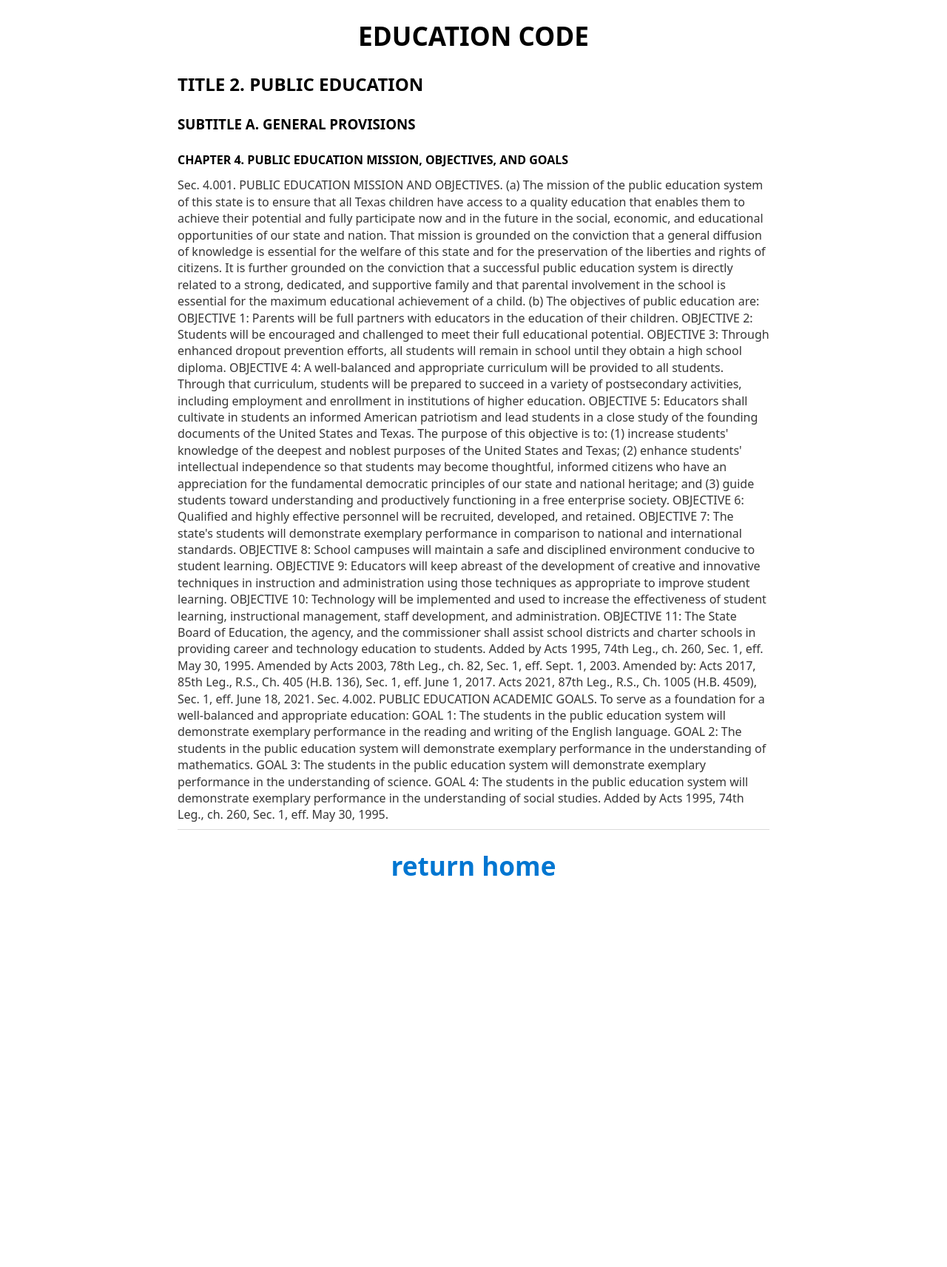
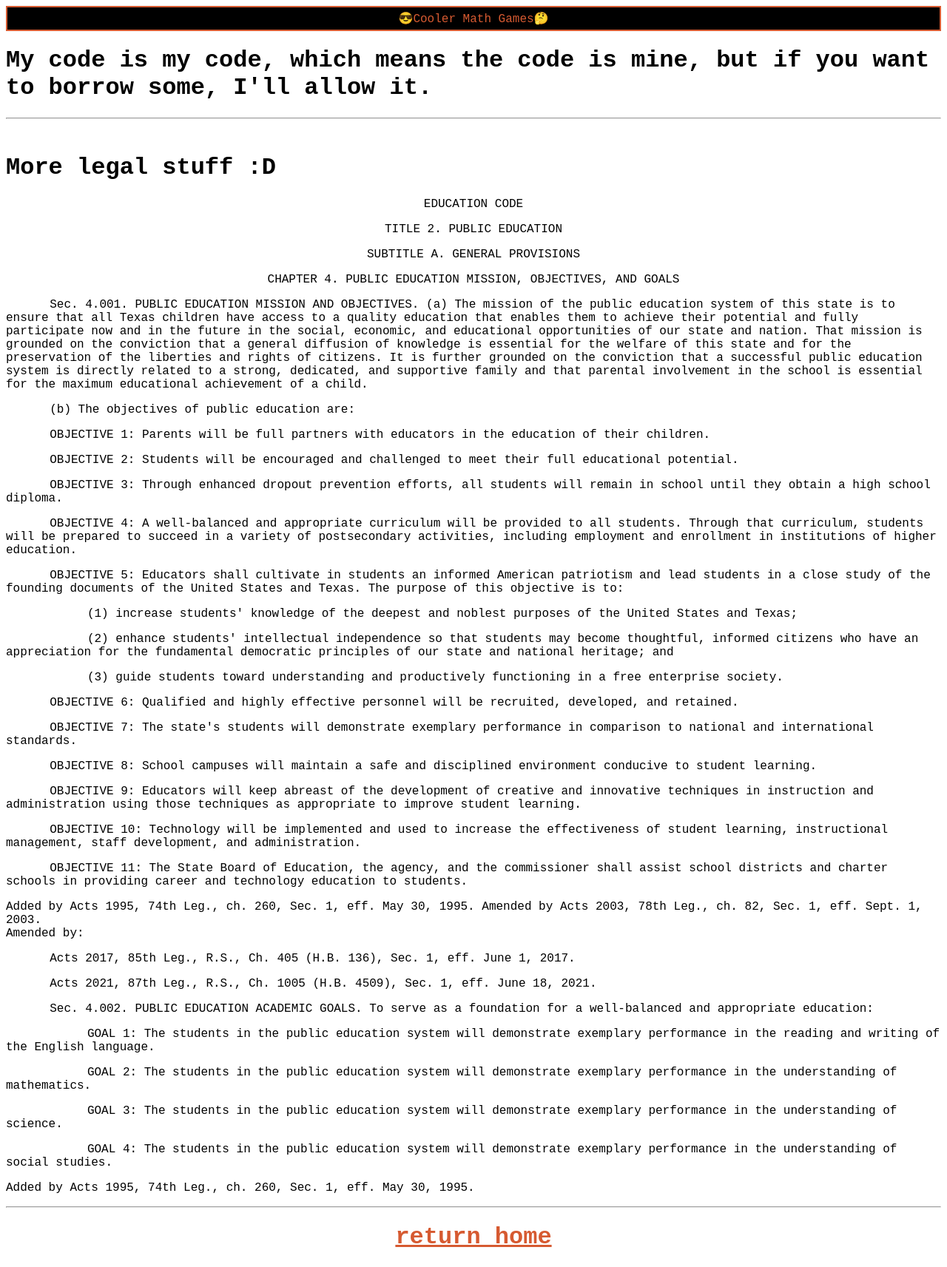
Before and after one commit to Trebo04/Cooler_Math, a PHP site: page /legal.html in a window 1280 px wide. Shown: the whole page at 74% size. Before the commit the page ends 1184 px from the top, so only its background shows below. Run offline with PHP 8.4, Linux system fonts and the light colour scheme.

Commit message:
lots of changes

```diff
--- a/legal.html
+++ b/legal.html
@@ -3,94 +3,68 @@
 <html lang="en">
 <head>
     <style>
-        p {
-            font: Courier; /* comment */
+        body {
+            font-family: Courier New,arial,helvetica,sans-serif;
+            background-color: white;
+            color: black;
         }
-        h1 {
-            text-align: center;
+
+        body p {
+            text-align: left;
+            text-indent: 7ex;
+        }
+
+        div.sticky {
+            position: -webkit-sticky;
+            position: sticky;
+            top: 0;
+            padding: 5px;
+            color: #D65A31;
+            background-color: black;
+            border: 2px solid #D65A31;
         }
     </style>
     <meta charset="UTF-8">
     <meta http-equiv="X-UA-Compatible" content="IE=edge">
     <meta name="viewport" content="width=device-width, initial-scale=1.0">
     <title>Cooler Math | Legal</title>
-    <link href="https://cdn.jsdelivr.net/npm/water.css@2/out/water.min.css" rel="stylesheet">
+    <link href="" rel="stylesheet">
 </head>
 <body>
-    <p>
-<h1>EDUCATION CODE</h1>
-
-
-<h2>TITLE 2. PUBLIC EDUCATION</h2>
-
-
-<h3>SUBTITLE A. GENERAL PROVISIONS</h3>
-
-
-<h4>CHAPTER 4. PUBLIC EDUCATION MISSION, OBJECTIVES, AND GOALS</h4>
-
-
-
-Sec. 4.001.  PUBLIC EDUCATION MISSION AND OBJECTIVES.  (a)  The mission of the public education system of this state is to ensure that all Texas children have access to a quality education that enables them to achieve their potential and fully participate now and in the future in the social, economic, and educational opportunities of our state and nation.  That mission is grounded on the conviction that a general diffusion of knowledge is essential for the welfare of this state and for the preservation of the liberties and rights of citizens.  It is further grounded on the conviction that a successful public education system is directly related to a strong, dedicated, and supportive family and that parental involvement in the school is essential for the maximum educational achievement of a child.
-
-(b)  The objectives of public education are:
-
-OBJECTIVE 1:  Parents will be full partners with educators in the education of their children.
-
-OBJECTIVE 2:  Students will be encouraged and challenged to meet their full educational potential.
-
-OBJECTIVE 3:  Through enhanced dropout prevention efforts, all students will remain in school until they obtain a high school diploma.
-
-OBJECTIVE 4:  A well-balanced and appropriate curriculum will be provided to all students.  Through that curriculum, students will be prepared to succeed in a variety of postsecondary activities, including employment and enrollment in institutions of higher education.
-
-OBJECTIVE 5:  Educators shall cultivate in students an informed American patriotism and lead students in a close study of the founding documents of the United States and Texas.  The purpose of this objective is to:
-
-(1)  increase students' knowledge of the deepest and noblest purposes of the United States and Texas;
-
-(2)  enhance students' intellectual independence so that students may become thoughtful, informed citizens who have an appreciation for the fundamental democratic principles of our state and national heritage; and
-
-(3)  guide students toward understanding and productively functioning in a free enterprise society.
-
-OBJECTIVE 6:  Qualified and highly effective personnel will be recruited, developed, and retained.
-
-OBJECTIVE 7:  The state's students will demonstrate exemplary performance in comparison to national and international standards.
-
-OBJECTIVE 8:  School campuses will maintain a safe and disciplined environment conducive to student learning.
-
-OBJECTIVE 9:  Educators will keep abreast of the development of creative and innovative techniques in instruction and administration using those techniques as appropriate to improve student learning.
-
-OBJECTIVE 10:  Technology will be implemented and used to increase the effectiveness of student learning, instructional management, staff development, and administration.
-
-OBJECTIVE 11:  The State Board of Education, the agency, and the commissioner shall assist school districts and charter schools in providing career and technology education to students.
-
-
-Added by Acts 1995, 74th Leg., ch. 260, Sec. 1, eff. May 30, 1995.  Amended by Acts 2003, 78th Leg., ch. 82, Sec. 1, eff. Sept. 1, 2003.
-
-Amended by:
-
-Acts 2017, 85th Leg., R.S., Ch. 405 (H.B. 136), Sec. 1, eff. June 1, 2017.
-
-Acts 2021, 87th Leg., R.S., Ch. 1005 (H.B. 4509), Sec. 1, eff. June 18, 2021.
-
-
-
-
-Sec. 4.002.  PUBLIC EDUCATION ACADEMIC GOALS.  To serve as a foundation for a well-balanced and appropriate education:
-
-GOAL 1:  The students in the public education system will demonstrate exemplary performance in the reading and writing of the English language.
-
-GOAL 2:  The students in the public education system will demonstrate exemplary performance in the understanding of mathematics.
-
-GOAL 3:  The students in the public education system will demonstrate exemplary performance in the understanding of science.
-
-GOAL 4:  The students in the public education system will demonstrate exemplary performance in the understanding of social studies.
-
-
-Added by Acts 1995, 74th Leg., ch. 260, Sec. 1, eff. May 30, 1995.
-
-<hr><h1><a href="index.html">return home</a></h1>
-
-
-    </p>
+    <div class="sticky" style="text-align: center">😎Cooler Math Games🤔</div>
+    <h1>My code is my code, which means the code is mine, but if you want to borrow some, I'll allow it.</h1>
+    <hr><br>
+    <h1>More legal stuff :D</h1>
+    <p style="text-indent: 0ex; text-align: center">EDUCATION CODE</p>
+    <p style="text-indent: 0ex; text-align: center">TITLE 2. PUBLIC EDUCATION</p>
+    <p style="text-indent: 0ex; text-align: center">SUBTITLE A. GENERAL PROVISIONS</p>
+    <p style="text-indent: 0ex; text-align: center">CHAPTER 4. PUBLIC EDUCATION MISSION, OBJECTIVES, AND GOALS</p>
+    <p>Sec. 4.001.  PUBLIC EDUCATION MISSION AND OBJECTIVES.  (a)  The mission of the public education system of this state is to ensure that all Texas children have access to a quality education that enables them to achieve their potential and fully participate now and in the future in the social, economic, and educational opportunities of our state and nation.  That mission is grounded on the conviction that a general diffusion of knowledge is essential for the welfare of this state and for the preservation of the liberties and rights of citizens.  It is further grounded on the conviction that a successful public education system is directly related to a strong, dedicated, and supportive family and that parental involvement in the school is essential for the maximum educational achievement of a child.</p>
+    <p>(b)  The objectives of public education are:</p>
+    <p>OBJECTIVE 1:  Parents will be full partners with educators in the education of their children.</p>
+    <p>OBJECTIVE 2:  Students will be encouraged and challenged to meet their full educational potential.</p>
+    <p>OBJECTIVE 3:  Through enhanced dropout prevention efforts, all students will remain in school until they obtain a high school diploma.</p>
+    <p>OBJECTIVE 4:  A well-balanced and appropriate curriculum will be provided to all students.  Through that curriculum, students will be prepared to succeed in a variety of postsecondary activities, including employment and enrollment in institutions of higher education.</p>
+    <p>OBJECTIVE 5:  Educators shall cultivate in students an informed American patriotism and lead students in a close study of the founding documents of the United States and Texas.  The purpose of this objective is to:</p>
+    <p style="text-indent: 13ex;">(1)  increase students' knowledge of the deepest and noblest purposes of the United States and Texas;</p>
+    <p style="text-indent: 13ex;">(2)  enhance students' intellectual independence so that students may become thoughtful, informed citizens who have an appreciation for the fundamental democratic principles of our state and national heritage; and</p>
+    <p style="text-indent: 13ex;">(3)  guide students toward understanding and productively functioning in a free enterprise society.</p>
+    <p>OBJECTIVE 6:  Qualified and highly effective personnel will be recruited, developed, and retained.</p>
+    <p>OBJECTIVE 7:  The state's students will demonstrate exemplary performance in comparison to national and international standards.</p>
+    <p>OBJECTIVE 8:  School campuses will maintain a safe and disciplined environment conducive to student learning.</p>
+    <p>OBJECTIVE 9:  Educators will keep abreast of the development of creative and innovative techniques in instruction and administration using those techniques as appropriate to improve student learning.</p>
+    <p>OBJECTIVE 10:  Technology will be implemented and used to increase the effectiveness of student learning, instructional management, staff development, and administration.</p>
+    <p>OBJECTIVE 11:  The State Board of Education, the agency, and the commissioner shall assist school districts and charter schools in providing career and technology education to students.</p>
+    <p style="text-indent: 0ex;">Added by Acts 1995, 74th Leg., ch. 260, Sec. 1, eff. May 30, 1995.  Amended by Acts 2003, 78th Leg., ch. 82, Sec. 1, eff. Sept. 1, 2003.
+    <br>Amended by: </p>
+    <p>Acts 2017, 85th Leg., R.S., Ch. 405 (H.B. 136), Sec. 1, eff. June 1, 2017.</p>
+    <p>Acts 2021, 87th Leg., R.S., Ch. 1005 (H.B. 4509), Sec. 1, eff. June 18, 2021.</p>
+    <p>Sec. 4.002.  PUBLIC EDUCATION ACADEMIC GOALS.  To serve as a foundation for a well-balanced and appropriate education:</p>
+    <p style="text-indent: 13ex;">GOAL 1:  The students in the public education system will demonstrate exemplary performance in the reading and writing of the English language.</p>
+    <p style="text-indent: 13ex;">GOAL 2:  The students in the public education system will demonstrate exemplary performance in the understanding of mathematics.</p>
+    <p style="text-indent: 13ex;">GOAL 3:  The students in the public education system will demonstrate exemplary performance in the understanding of science.</p>
+    <p style="text-indent: 13ex;">GOAL 4:  The students in the public education system will demonstrate exemplary performance in the understanding of social studies.</p>
+    <p style="text-indent: 0ex;">Added by Acts 1995, 74th Leg., ch. 260, Sec. 1, eff. May 30, 1995.</p>
+    <hr><h1 style="text-align: center"><a style="color: #D65A31" href="index.html">return home</a></h1>
 </body>
 </html>
```
Also changed, not shown: account.html (+6 -4 lines), asteroids.html (+6 -4 lines), index.html (+8 -5 lines), main.css (+11 -7 lines), pong.html (+6 -4 lines).
